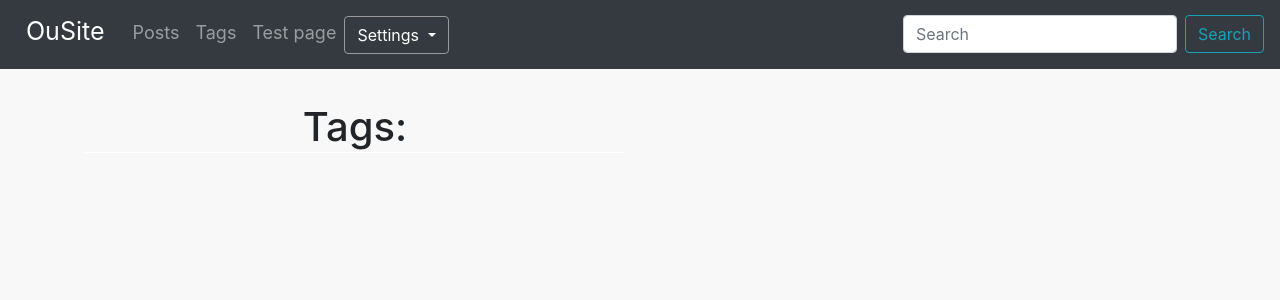
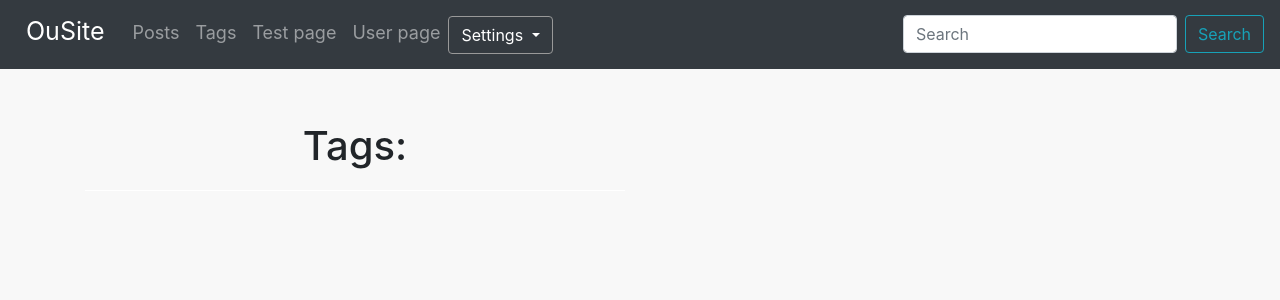
Before and after one commit to CruzedV/Blogsite, a Django app: page /blog/tags/ in a window 1280 px wide. Shown: the top 300 px of the page. Run offline with Django 3.2, Linux system fonts and the light colour scheme; data that the repository does not hold is empty; some libraries are stand-ins or nearby versions.

Commit message:
Some fixes
Added user page on navbar, and some basis for this .
Paginator alocated an separate function

```diff
--- a/app/blogsite/blog/templates/blog/tags_list.html
+++ b/app/blogsite/blog/templates/blog/tags_list.html
@@ -10,7 +10,7 @@
 
     <h1 class='mb-5'>Tags:</h1>
     {% for tag in tags %}
-        <h3><a href='{{ tag.get_absolute_url }}'>{{ tag.title }}</a></h3>
+        <h3><a class='color-turqiouse' href='{{ tag.get_absolute_url }}'>{{ tag.title }}</a></h3>
     {% endfor %}
 
 {% endblock %}
--- a/app/blogsite/blog/urls.py
+++ b/app/blogsite/blog/urls.py
@@ -17,5 +17,5 @@ urlpatterns = [
     path('tag/<str:slug>/update/', TagUpdate.as_view(), name='tag_update_url'),
     path('tag/<str:slug>/delete/', TagDelete.as_view(), name='tag_delete_url'),
     path('test/', test_page, name='test_page_url')
-
+    #path('user/', UserPage.as_view(), name='user_page_url')
 ]
--- a/app/blogsite/blog/views.py
+++ b/app/blogsite/blog/views.py
@@ -58,43 +58,34 @@ class PostDelete(LoginRequiredMixin, ObjectDeleteMixin, View):
     redirect_url = 'posts_list_url'
     raise_exception = True
 
+#class UserPage(View):
+
+
 def search_list(request):
     search_query = request.GET.get('search', '')
-
     if search_query:
         posts = Post.objects.filter(title__icontains=search_query)
     elif not search_query:
         posts = Post.objects.all()
     context = {
-        'search': posts
-    }
+            'search': posts
+            }
     return render(request, 'blog/search.html',
                 context=context)
 
 def posts_list(request):
     posts = Post.objects.all()
-    paginator = Paginator(posts, 3)
+    paginated_list = paginator_for_posts(request, posts)
+    next_url = paginated_list[0]
+    prev_url = paginated_list[1]
+    is_paginated = paginated_list[2]
+    page = paginated_list[3]
+    context = {
+            'next_url': next_url,
+            'prev_url': prev_url,
+            'is_paginated': is_paginated,
+            'page_object': page
 
-    page_number = request.GET.get('page', 1)
-    page = paginator.get_page(page_number)
-
-    is_paginated = page.has_other_pages()
-
-    if page.has_previous():
-        prev_url = '?page={}'.format(page.previous_page_number())
-    else:
-        prev_url = ''
-
-    if page.has_next():
-        next_url = '?page={}'.format(page.next_page_number())
-    else:
-        next_url = ''
-
-    context = {
-            'page_object': page,
-            'is_paginated': is_paginated,
-            'next_url': next_url,
-            'prev_url': prev_url
     }
     return render(request, 'blog/index.html',
                 context=context)
@@ -109,3 +100,21 @@ def test_page(request):
     int_list = [i for i in range(12)]
     return render(request, 'blog/test_page.html',
                 context={'int_list': int_list})
+
+def paginator_for_posts(request, posts):
+    paginator = Paginator(posts, 3)
+    page_number = request.GET.get('page', 1)
+    page = paginator.get_page(page_number)
+    is_paginated = page.has_other_pages()
+
+    if page.has_previous():
+        prev_url = '?page={}'.format(page.previous_page_number())
+    else:
+        prev_url = ''
+
+    if page.has_next():
+        next_url = '?page={}'.format(page.next_page_number())
+    else:
+        next_url = ''
+    pag_list = (next_url, prev_url, is_paginated, page)
+    return pag_list
--- a/app/blogsite/deployment/assets/css/styles.css
+++ b/app/blogsite/deployment/assets/css/styles.css
@@ -194,7 +194,6 @@ input[type="checkbox"] {
 
 h1 {
     text-align: center;
-    line-height: 10px;
     padding-bottom: 20px;
     margin: 5px 0px;
     border-bottom: 1px solid #fff
--- a/app/blogsite/templates/base.html
+++ b/app/blogsite/templates/base.html
@@ -32,7 +32,10 @@
                     <a class="nav-link" href="{% url 'tags_list_url' %}">Tags</a>
                 </li>
                 <li class="nav-item">
-                    <a class="nav-link" href="{% url 'test_page_url' %}" tabindex="-1" aria-disabled="true">Test page</a>
+                    <a class="nav-link" href="{% url 'test_page_url' %}">Test page</a>
+                </li>
+                <li class="nav-item">
+                    <a class="nav-link" href="#">User page</a>
                 </li>
                 <li>
                     <div class="btn-group lower-than-other">
```
Also changed, not shown: app/blogsite/blog/templates/blog/user_page.html (added, +13 -0 lines).
